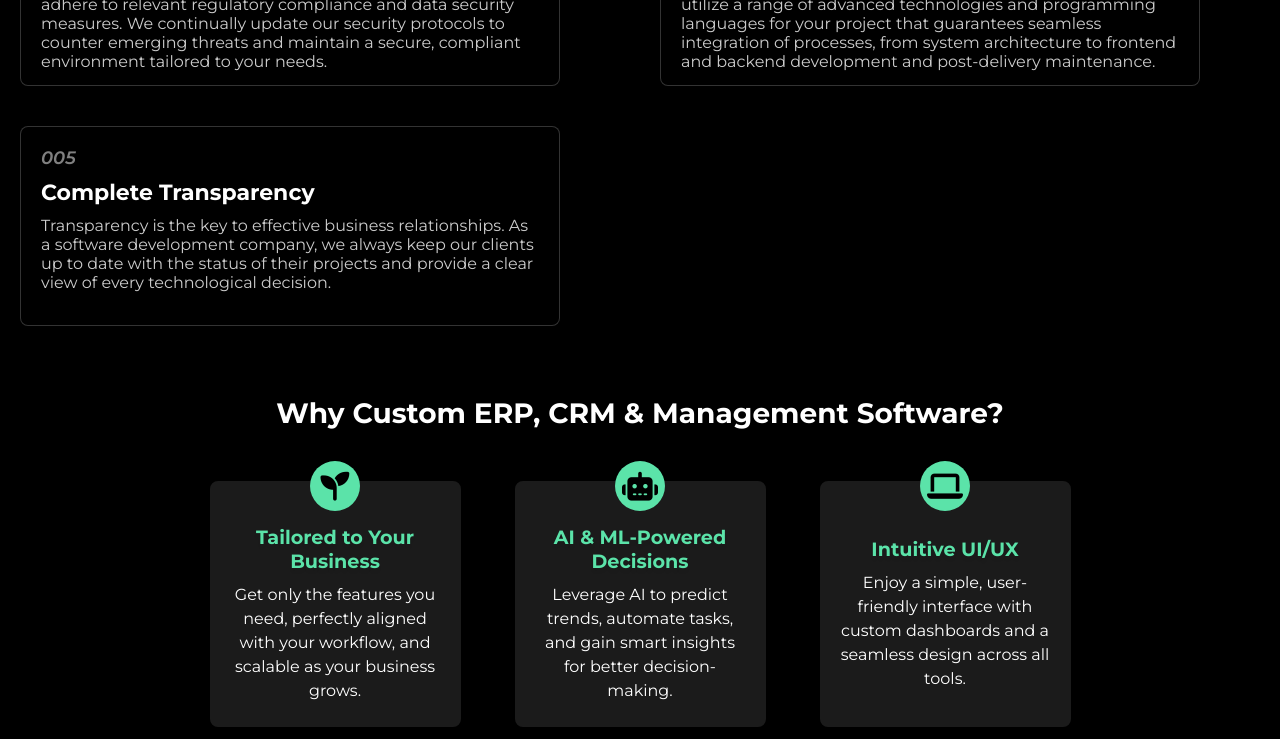
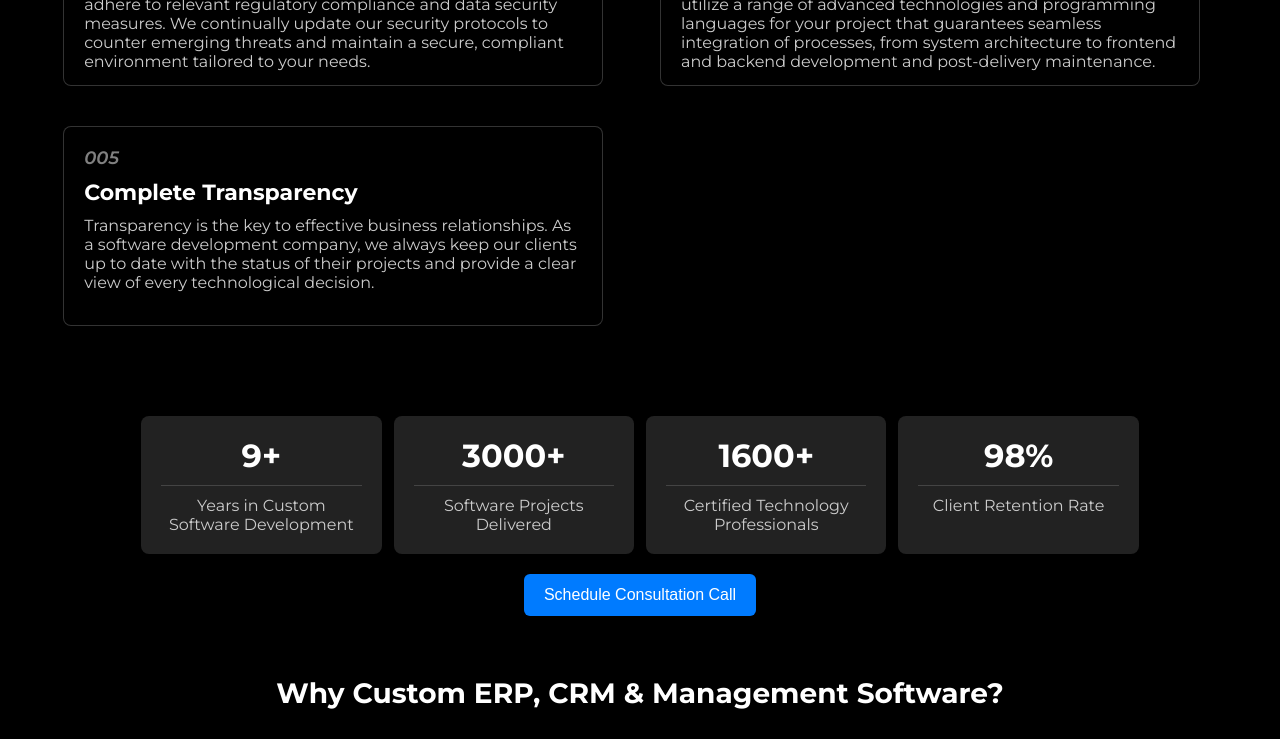
Before and after one commit to aditipatil0315/erp_landing_pg, a React (Vite) app: page / in a window 1280 px wide. Shown: the part 2880-3619 px from the top of the page. Built offline with nearby package versions, Linux system fonts and the light colour scheme.

Commit message:
more sections added

```diff
--- a/src/App.jsx
+++ b/src/App.jsx
@@ -7,8 +7,16 @@ import Section3 from './components/Section_3/Section3'
 import Section4 from './components/Section_4/Section4'
 import Section5 from './components/Section_5/Section5'
 import Section6 from './components/Section_6/Section6'
+import Stats from './components/Stats/Stats'
 import VideoSection from './components/VideoSection/VideoSection'
 
+
+const statsData = [
+  { number: "9+", description: "Years in Custom Software Development" },
+  { number: "3000+", description: "Software Projects Delivered" },
+  { number: "1600+", description: "Certified Technology Professionals" },
+  { number: "98%", description: "Client Retention Rate" },
+];
 
 function App() {
 
@@ -20,6 +28,7 @@ function App() {
       <Section3/>
       {/* <VideoSection/> */}
       <Section8/>
+      <Stats stats={statsData}/>
       <Section6/>
       <Section4/>
       <Footer/>
--- a/src/components/Card/Card.css
+++ b/src/components/Card/Card.css
@@ -53,30 +53,30 @@
 @media (max-width: 768px) {
     .card {
         max-width: 90%;
-        min-height: 200px;
+        min-height: 150px;
         padding: 15px;
         margin: 10px;
     }
 
     .card h2 {
-        font-size: 16px;
+        font-size: 18px;
     }
 
     .card p {
-        font-size: 13px;
+        font-size: 12px;
     }
 }
 
 @media (max-width: 480px) {
     .card {
         max-width: 95%;
-        min-height: 180px;
+        min-height: 160px;
         padding: 10px;
         margin: 8px;
     }
 
     .card h2 {
-        font-size: 14px;
+        font-size: 18px;
     }
 
     .card p {
--- a/src/components/Card/Card.jsx
+++ b/src/components/Card/Card.jsx
@@ -5,7 +5,7 @@ const Card = ({ heading, text }) => {
   return (
     <div className="card">
       <h2 className="card-heading">{heading}</h2>
-      <br />
+      {/* <br /> */}
       <p className="card-text">{text}</p>
     </div>
   );
--- a/src/components/Section8/Section8.css
+++ b/src/components/Section8/Section8.css
@@ -42,6 +42,11 @@
     width: 100%;
   }
 
+  .factor_grid .factor.left_ {
+    margin-left: 2.7rem;
+
+  }
+
   /* Styling for each factor */
   .factor {
     width: 90%;
@@ -56,7 +61,6 @@
     border: 1px solid rgba(255, 255, 255, 0.2);
   }
 
-  /* Left and right alignment */
   .factor.left_ {
     align-self: flex-end;
   }
@@ -101,6 +105,12 @@
     .factor_grid {
       grid-template-columns: 1fr; /* Stack items vertically */
     }
+
+    .factor_grid .factor.left_ {
+        margin-left: 2rem;
+
+      }
+
     .factor {
       align-self: center !important;
       height: 300px;
--- a/src/components/Section_1/Section1.css
+++ b/src/components/Section_1/Section1.css
@@ -207,12 +207,19 @@
     }
 
     .navbar {
-      padding: 0 10px;
-      margin: 0;
+      padding: 0 20px;
+      padding-top: 2.5rem;
+      height: 5vh;
       flex-direction: row;
       justify-content: space-between;
       align-items: center;
     }
+
+    .logo {
+      font-size: 16px;
+    }
+
+
 
     .hamburger {
       font-size: 1.7rem;
--- a/src/components/Section_4/Section4.css
+++ b/src/components/Section_4/Section4.css
@@ -78,6 +78,7 @@ span {
 .right_one h2 {
     font-size: 28px;
     margin-right: 2.5rem;
+    margin-left: 15rem;
 
 }
 
--- /dev/null
+++ b/src/components/Stats/Stats.css
@@ -0,0 +1,81 @@
+
+
+.stats-container {
+    display: flex;
+    flex-wrap: wrap;
+    flex-direction: column;
+    justify-content: center;
+    align-items: center;
+    gap: 20px;
+    background: #000000;
+    padding: 40px;
+  }
+
+  .divv {
+    display: flex;
+    gap: 12px;
+  }
+
+  .stat-box {
+    flex: 1;
+    min-width: 200px;
+    max-width: 250px;
+    text-align: center;
+    background: #222;
+    padding: 20px;
+    border-radius: 8px;
+    color: white;
+  }
+
+  .stat-box h2 {
+    font-size: 2rem;
+    font-weight: bold;
+    margin-bottom: 10px;
+  }
+
+  .stat-box p {
+    font-size: 1rem;
+    color: #ccc;
+    border-top: 1px solid #444;
+    padding-top: 10px;
+  }
+
+  .consultation-btn {
+    background-color: #007bff;
+    color: white;
+    border: none;
+    padding: 12px 20px;
+    font-size: 1rem;
+    cursor: pointer;
+    border-radius: 6px;
+    transition: 0.3s ease;
+  }
+
+  .consultation-btn:hover {
+    background-color: #0056b3;
+  }
+
+  /* Responsive Styling */
+  @media (max-width: 768px) {
+    .stats-container {
+      flex-direction: column;
+      align-items: center;
+      padding: 20px;
+    }
+
+    .divv {
+        display: flex;
+        flex-direction: column;
+    }
+
+    .stat-box {
+      width: 100%;
+      max-width: 300px;
+    }
+
+    .consultation-btn {
+      width: 100%;
+      max-width: 300px;
+      margin-top: 20px;
+    }
+  }
--- /dev/null
+++ b/src/components/Stats/Stats.jsx
@@ -0,0 +1,24 @@
+import React from 'react'
+import './Stats.css'
+
+const StatsSection = ({ stats = [] }) => {
+    return (
+      <section className="stats-container">
+        <div className="divv">
+        {stats.length > 0 ? (
+          stats.map((stat, index) => (
+            <div key={index} className="stat-box">
+              <h2>{stat.number}</h2>
+              <p>{stat.description}</p>
+            </div>
+          ))
+        ) : (
+          <p className="error-message">No stats available</p>
+        )}
+        </div>
+        <button className="consultation-btn">Schedule Consultation Call</button>
+      </section>
+    );
+  };
+
+  export default StatsSection;
```
